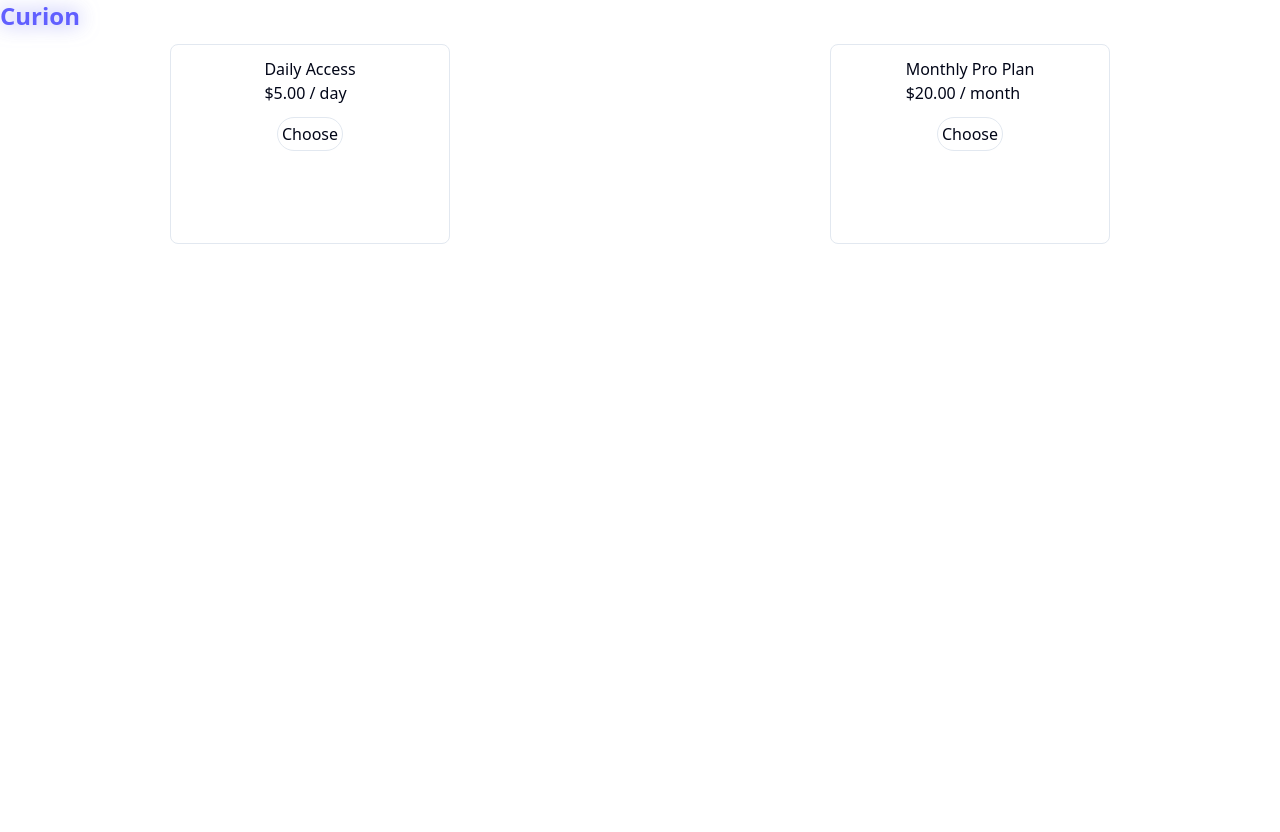
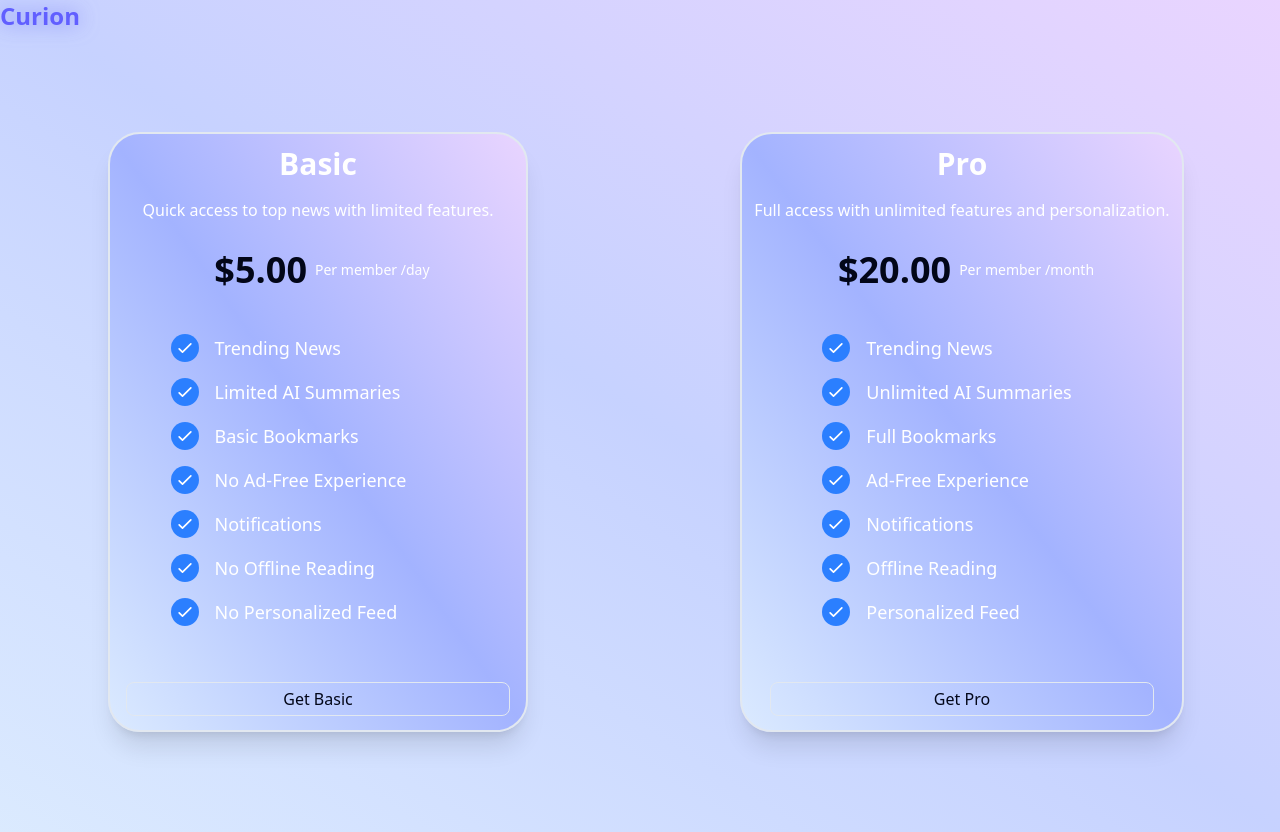
Before and after one commit to ojasvasurawat/NewsAggregatorFrontend, a React (Vite) app: page /pricing in a window 1280 px wide. Before the commit the page ends 800 px from the top, so only its background shows below. Built offline with nearby package versions, Linux system fonts and the light colour scheme.

Commit message:
pricing page

```diff
--- a/package.json
+++ b/package.json
@@ -10,7 +10,7 @@
     "preview": "vite preview"
   },
   "dependencies": {
-    "@radix-ui/react-alert-dialog": "^1.1.13",
+    "@radix-ui/react-alert-dialog": "^1.1.14",
     "@radix-ui/react-avatar": "^1.1.10",
     "@radix-ui/react-collapsible": "^1.1.10",
     "@radix-ui/react-dialog": "^1.1.14",
--- a/src/Pages/Category.jsx
+++ b/src/Pages/Category.jsx
@@ -8,7 +8,7 @@ export default function CatgoryPage(){
     <>
         <SidebarProvider className="relative flex">
           <AppSidebar />
-          <main className="flex-1">
+          <main className="flex-1 bg-gradient-to-tr from-blue-100 via-indigo-200 to-purple-200">
             <SidebarTrigger className="fixed bg-white"/>
               <div className="bg-[#] ">
                 <Category/>
--- a/src/Pages/Pricing.jsx
+++ b/src/Pages/Pricing.jsx
@@ -34,34 +34,126 @@ export default function Pricing() {
 
     return (<>
 
+
+        <div className="min-h-screen w-full bg-gradient-to-tr from-blue-100 via-indigo-200 to-purple-200">
         <NavLink to="/Signup" className="text-2xl font-bold text-indigo-500 drop-shadow-[0_0_10px_rgba(99,102,241,0.7)] hover:text-indigo-400 transition">Curion</NavLink>
-        <div className="grid grid-cols-2 gap-10 ">
+        <div className="min-h-screen flex items-center justify-center">
+        <div className="grid sm:grid-cols-1 md:grid-cols-2 gap-50 ">
             {/* <PriceCard
             text1={"Stay Informed With BLIp"}
             text2 ={"Unlock premium features and stay ahead of the curve. Subscribe now and get exclusive AI-powered insights with real-time updates."}
             /> */}
-            <section  className=" m-3 p-3 border rounded-md md:w-70 md:h-50 justify-items-center justify-self-center">
+            <section  className=" m-3 p-3 hover:scale-101 shadow-xl border-2 rounded-4xl max-w-md md:h-150 justify-items-center justify-self-center bg-gradient-to-tr from-blue-100 via-indigo-300 to-purple-200">
               <div class="product">
                 <div class="description">
-                  <h3>Daily Access</h3>
-                  <h5>$5.00 / day</h5>
+                  <h3 className="text-white text-3xl font-bold flex justify-center mb-4">Basic</h3>
+                  <h2 className="mb-5 text-white">Quick access to top news with limited features.</h2>
+                  <h5 className="flex justify-center mb-7">
+                    <span className="font-bold text-4xl p-2">$5.00</span>
+                  <span className="text-sm text-white flex items-center">Per member /day</span></h5>
+                </div>
+                <div>
+                  <ul className="text-lg pl-5">
+                    <li className="p-2 hover:scale-105 text-white flex justify-start"><div className="bg-blue-500 p-1 rounded-full mr-4">
+                                <svg className="w-5 h-5" fill="none" stroke="currentColor" viewBox="0 0 24 24" xmlns="http://www.w3.org/2000/svg">
+                                    <path strokeLinecap="round" strokeLinejoin="round" strokeWidth="2" d="M5 13l4 4L19 7"></path>
+                                </svg>
+                            </div> Trending News</li>
+                    <li className="p-2 text-white hover:scale-105 flex justify-start"><div className="bg-blue-500 p-1 rounded-full mr-4">
+                                <svg className="w-5 h-5" fill="none" stroke="currentColor" viewBox="0 0 24 24" xmlns="http://www.w3.org/2000/svg">
+                                    <path strokeLinecap="round" strokeLinejoin="round" strokeWidth="2" d="M5 13l4 4L19 7"></path>
+                                </svg>
+                            </div> Limited AI Summaries</li>
+                    <li className="p-2 text-white hover:scale-105 flex justify-start"><div className="bg-blue-500 p-1 rounded-full mr-4">
+                                <svg className="w-5 h-5" fill="none" stroke="currentColor" viewBox="0 0 24 24" xmlns="http://www.w3.org/2000/svg">
+                                    <path strokeLinecap="round" strokeLinejoin="round" strokeWidth="2" d="M5 13l4 4L19 7"></path>
+                                </svg>
+                            </div> Basic Bookmarks</li>
+                    <li className="p-2 text-white hover:scale-105 flex justify-start"><div className="bg-blue-500 p-1 rounded-full mr-4">
+                                <svg className="w-5 h-5" fill="none" stroke="currentColor" viewBox="0 0 24 24" xmlns="http://www.w3.org/2000/svg">
+                                    <path strokeLinecap="round" strokeLinejoin="round" strokeWidth="2" d="M5 13l4 4L19 7"></path>
+                                </svg>
+                            </div> No Ad-Free Experience</li>
+                    <li className="p-2 text-white hover:scale-105 flex justify-start"><div className="bg-blue-500 p-1 rounded-full mr-4">
+                                <svg className="w-5 h-5" fill="none" stroke="currentColor" viewBox="0 0 24 24" xmlns="http://www.w3.org/2000/svg">
+                                    <path strokeLinecap="round" strokeLinejoin="round" strokeWidth="2" d="M5 13l4 4L19 7"></path>
+                                </svg>
+                            </div> Notifications</li>
+                    <li className="p-2 text-white hover:scale-105 flex justify-start"><div className="bg-blue-500 p-1 rounded-full mr-4">
+                                <svg className="w-5 h-5" fill="none" stroke="currentColor" viewBox="0 0 24 24" xmlns="http://www.w3.org/2000/svg">
+                                    <path strokeLinecap="round" strokeLinejoin="round" strokeWidth="2" d="M5 13l4 4L19 7"></path>
+                                </svg>
+                            </div> No Offline Reading</li>
+                    <li className="p-2 text-white hover:scale-105 flex justify-start"><div className="bg-blue-500 p-1 rounded-full mr-4">
+                                <svg className="w-5 h-5" fill="none" stroke="currentColor" viewBox="0 0 24 24" xmlns="http://www.w3.org/2000/svg">
+                                    <path strokeLinecap="round" strokeLinejoin="round" strokeWidth="2" d="M5 13l4 4L19 7"></path>
+                                </svg>
+                            </div> No Personalized Feed</li>
+                  </ul>
                 </div>
               </div>
-              <button id="checkout-and-portal-button-daily" type="submit" onClick={handleDaily} className=" m-1 mt-3 p-1 border rounded-3xl hover:bg-black hover:text-white">Choose</button>
+              <button id="checkout-and-portal-button-daily" type="submit" onClick={handleDaily} className=" m-1 mt-12 w-sm p-1 border rounded-md hover:bg-violet-700 hover:scale-101 hover:text-white  active:bg-violet-500 active:scale-101 active:text-white">Get Basic</button>
             </section>
 
 
 
-            <section  className=" m-3 p-3 border rounded-md md:w-70 md:h-50 justify-items-center justify-self-center">
+            <section  className=" m-3 p-3 hover:scale-101 border-2 shadow-xl rounded-4xl max-w-md mx-auto md:h-150 justify-items-center justify-self-center bg-gradient-to-tr from-blue-100 via-indigo-300 to-purple-200">
               <div class="product">
                 <div class="description">
-                  <h3>Monthly Pro Plan</h3>
-                  <h5>$20.00 / month</h5>
+                  <h3 className="text-white text-3xl font-bold flex justify-center mb-4">Pro</h3>
+                  <h2 className="mb-5 text-white">Full access with unlimited features and personalization.</h2>
+                  <h5 className="flex justify-center mb-7">
+                    <span className="font-bold text-4xl p-2">$20.00</span>
+                    <span className="text-sm text-white flex items-center">Per member /month</span></h5>
+                </div>
+                <div>
+                  <ul className="text-lg pl-15">
+                    <li className="p-2 text-white hover:scale-105 flex justify-start ">
+                      <div className="bg-blue-500 p-1 rounded-full mr-4">
+                                <svg className="w-5 h-5" fill="none" stroke="currentColor" viewBox="0 0 24 24" xmlns="http://www.w3.org/2000/svg">
+                                    <path strokeLinecap="round" strokeLinejoin="round" strokeWidth="2" d="M5 13l4 4L19 7"></path>
+                                </svg>
+                            </div>
+                             Trending News</li>
+                    <li className="p-2 text-white hover:scale-105 flex justify-start"><div className="bg-blue-500 p-1 rounded-full mr-4">
+                                <svg className="w-5 h-5" fill="none" stroke="currentColor" viewBox="0 0 24 24" xmlns="http://www.w3.org/2000/svg">
+                                    <path strokeLinecap="round" strokeLinejoin="round" strokeWidth="2" d="M5 13l4 4L19 7"></path>
+                                </svg>
+                            </div> Unlimited AI Summaries</li>
+                    <li className="p-2 text-white hover:scale-105 flex justify-start"><div className="bg-blue-500 p-1 rounded-full mr-4">
+                                <svg className="w-5 h-5" fill="none" stroke="currentColor" viewBox="0 0 24 24" xmlns="http://www.w3.org/2000/svg">
+                                    <path strokeLinecap="round" strokeLinejoin="round" strokeWidth="2" d="M5 13l4 4L19 7"></path>
+                                </svg>
+                            </div> Full Bookmarks</li>
+                    <li className="p-2 text-white hover:scale-105 flex justify-start"><div className="bg-blue-500 p-1 rounded-full mr-4">
+                                <svg className="w-5 h-5" fill="none" stroke="currentColor" viewBox="0 0 24 24" xmlns="http://www.w3.org/2000/svg">
+                                    <path strokeLinecap="round" strokeLinejoin="round" strokeWidth="2" d="M5 13l4 4L19 7"></path>
+                                </svg>
+                            </div> Ad-Free Experience</li>
+                    <li className="p-2 text-white hover:scale-105 flex justify-start"><div className="bg-blue-500 p-1 rounded-full mr-4">
+                                <svg className="w-5 h-5" fill="none" stroke="currentColor" viewBox="0 0 24 24" xmlns="http://www.w3.org/2000/svg">
+                                    <path strokeLinecap="round" strokeLinejoin="round" strokeWidth="2" d="M5 13l4 4L19 7"></path>
+                                </svg>
+                            </div> Notifications</li>
+                    <li className="p-2 text-white hover:scale-105 flex justify-start"><div className="bg-blue-500 p-1 rounded-full mr-4">
+                                <svg className="w-5 h-5" fill="none" stroke="currentColor" viewBox="0 0 24 24" xmlns="http://www.w3.org/2000/svg">
+                                    <path strokeLinecap="round" strokeLinejoin="round" strokeWidth="2" d="M5 13l4 4L19 7"></path>
+                                </svg>
+                            </div> Offline Reading</li>
+                    <li className="p-2 text-white hover:scale-105 flex justify-start"><div className="bg-blue-500 p-1 rounded-full mr-4">
+                                <svg className="w-5 h-5" fill="none" stroke="currentColor" viewBox="0 0 24 24" xmlns="http://www.w3.org/2000/svg">
+                                    <path strokeLinecap="round" strokeLinejoin="round" strokeWidth="2" d="M5 13l4 4L19 7"></path>
+                                </svg>
+                            </div> Personalized Feed</li>
+                  </ul>
                 </div>
               </div>
-              <button id="checkout-and-portal-button-monthly" type="submit" onClick={handleMonthly} className=" m-1 mt-3 p-1 border rounded-3xl hover:bg-black hover:text-white">Choose</button>
+              <button id="checkout-and-portal-button-monthly" type="submit" onClick={handleMonthly} className=" m-1 w-sm mt-12 p-1 border rounded-md hover:bg-violet-700 hover:scale-101 hover:text-white active:bg-violet-500 active:scale-101 active:text-white">Get Pro</button>
             </section>
 
+
+      </div>
+      </div>
       </div>
     </>)
 }
--- a/src/components/CategoryCard.jsx
+++ b/src/components/CategoryCard.jsx
@@ -3,7 +3,7 @@ import { useNavigate } from "react-router-dom";
 export default function CategoryCard({ text, image }) {
     const navigate = useNavigate();
     return (<>
-        <div className=" m-4 p-2  hover:shadow-[0_0_10px_#4A90E2] transition-all duration-300 text-black rounded-lg border
+        <div className=" m-4 p-2 hover:scale-105 hover:shadow-[0_0_10px_#4A90E2] bg-gradient-to-br from-blue-700/50 to-purple-300 transition-all duration-300 text-black rounded-lg border
 " onClick={()=>navigate(`/${text}`)}>
             <img src={image} alt="" className="m-3 mx-auto rounded-2xl  h-30" />
             <h1 className="  flex items-center justify-center text-2xl font-semibold ">
```
Also changed, not shown: 1 other file (tests, documents, lock files or other folders).
